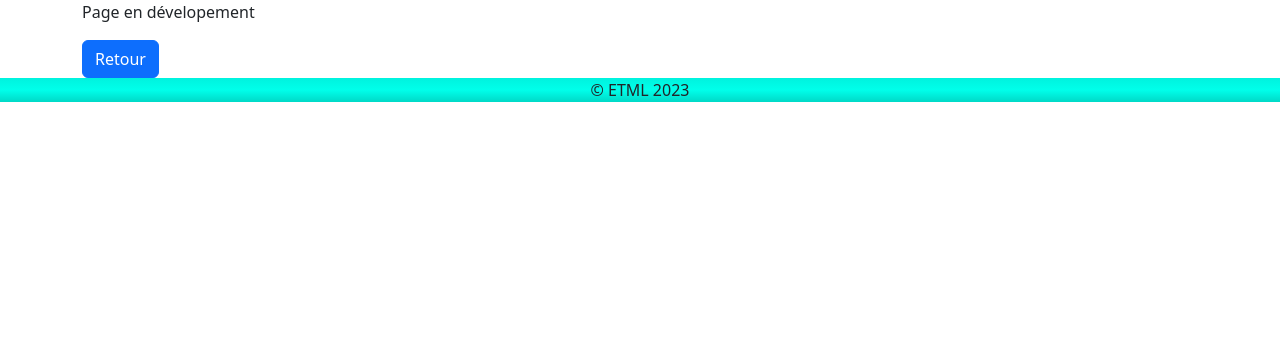
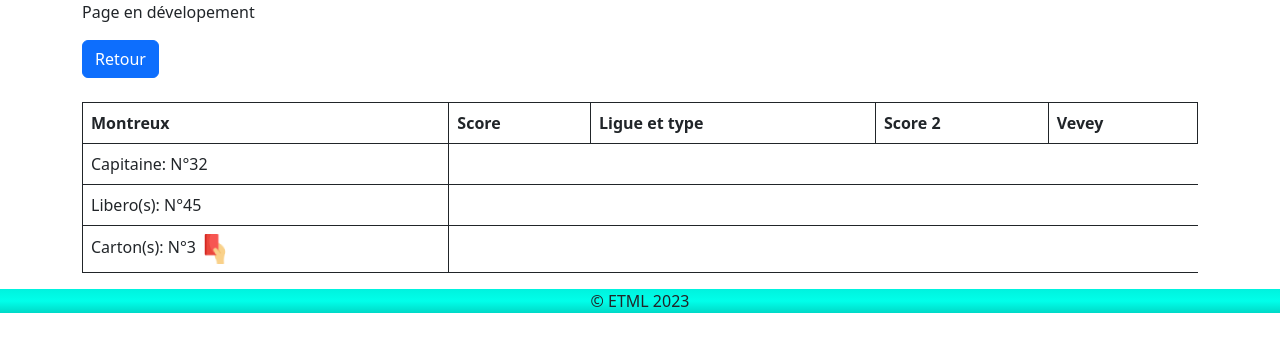
Before and after one commit to maelget1/VolscoreNEMATH, a PHP site: template PhP/view/game.php in a window 1280 px wide. Shown: the part 56-408 px from the top of the page. Run offline with PHP 8.4, Linux system fonts and the light colour scheme; the template is opened without the code that fills it, so the values that code supplies are empty; some libraries are stand-ins or nearby versions.

Commit message:
update page game.php + add images

```diff
--- a/PhP/view/game.php
+++ b/PhP/view/game.php
@@ -4,6 +4,14 @@ $title = $actualGame->receivingTeamName.'-'.$actualGame->visitingTeamName;
 ?>
 <p>Page en dévelopement</p>
 <a><button type="button" class="btn btn-primary">Retour</button><a>
+<br><br>
+
+<table class="table table-bordered border-dark">
+  <tr><th>Montreux</th><th>Score</th><th>Ligue et type</th><th>Score 2</th><th>Vevey</th></tr>
+  <tr><td class="mr-5">Capitaine: N°32<?php ?></td></tr>
+  <tr><td class="mr-5">Libero(s): N°45<?php ?></td></tr>
+  <tr><td class="mr-5">Carton(s): N°3  <?php ?><img src="..\images\cartonRouge.png" alt="carton rouge"></td></tr>
+</table>
 <?php
 $content = ob_get_clean();
 require_once 'gabarit.php';
```
Also changed, not shown: PhP/images/cartonJaune.png (added), PhP/images/cartonRouge.png (added).
